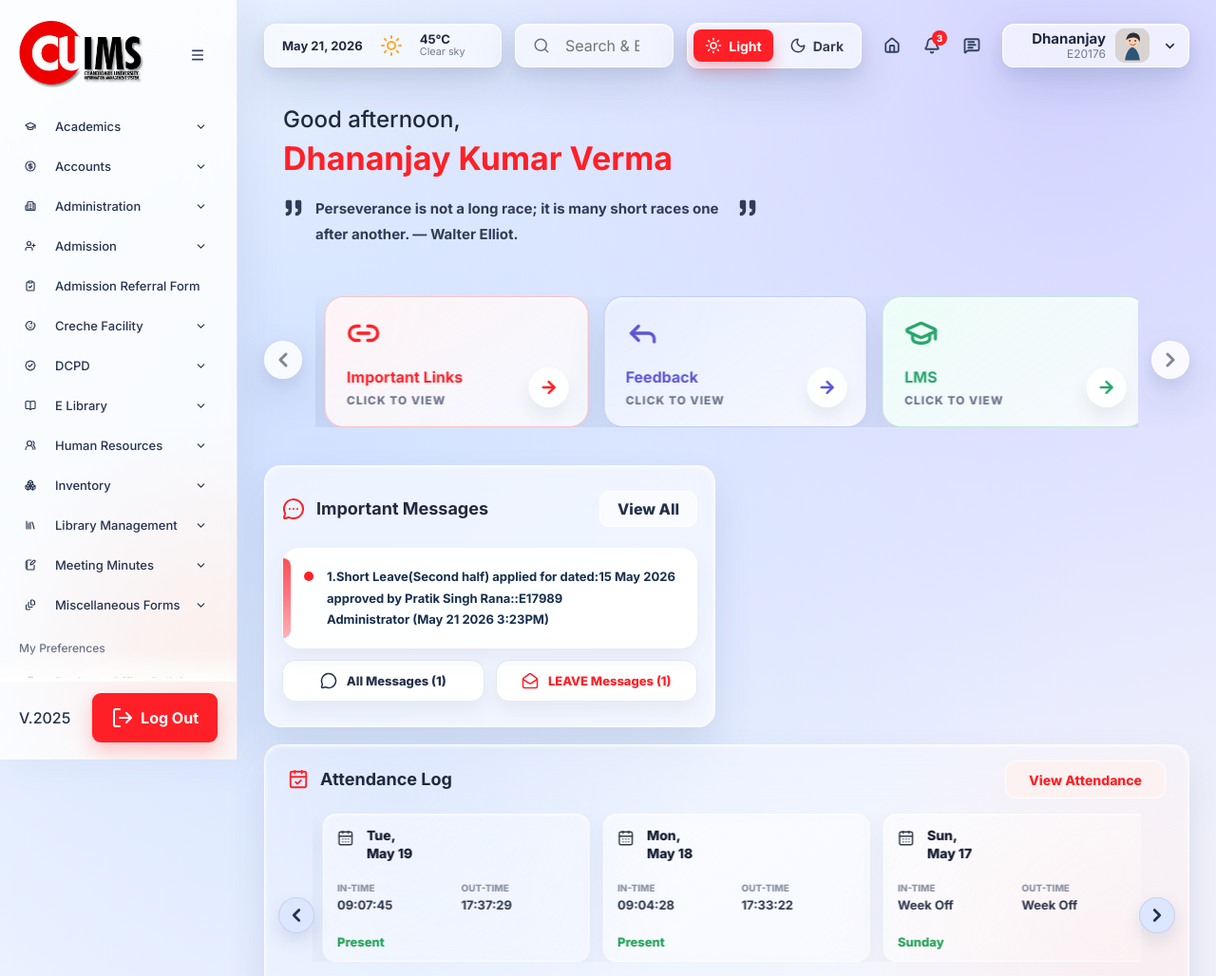
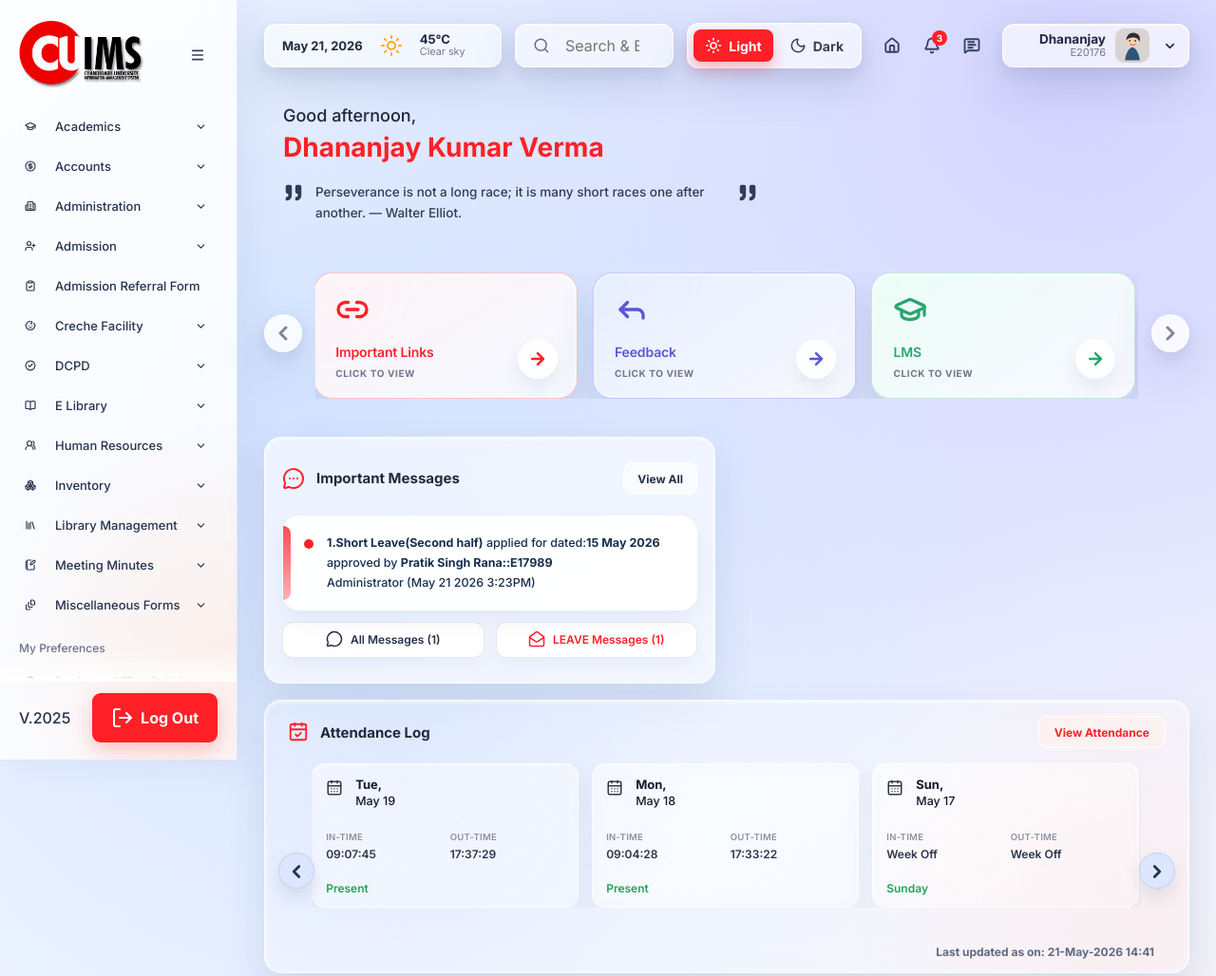
Before and after one commit to dhananjayverma/staffLms, a plain HTML site: page index.html in a window 1280 px wide. Shown: the top 1028 px of the page at 95% size. Drawn offline with nearby package versions, Linux system fonts and the light colour scheme.

```diff
--- a/css/styles.css
+++ b/css/styles.css
@@ -22,6 +22,9 @@
   min-height: 100vh;
   color: var(--ink);
   font-family: "Inter", Arial, sans-serif;
+  -webkit-font-smoothing: antialiased;
+  -moz-osx-font-smoothing: grayscale;
+  text-rendering: optimizeLegibility;
   background:
     radial-gradient(circle at 26% 17%, rgba(204, 222, 255, 0.88), transparent 32%),
     radial-gradient(circle at 88% 3%, rgba(202, 201, 255, 0.76), transparent 27%),
@@ -575,7 +578,7 @@
   place-items: center;
   color: #fff;
   font-size: 10px;
-  font-weight: 800;
+  font-weight: 700;
   background: var(--red);
   border-radius: 999px;
 }
@@ -602,13 +605,13 @@
 }
 
 .profile-pill b {
-  font-size: 15px;
+  font-size: 13.5px;
   line-height: 1.05;
   white-space: nowrap;
 }
 
 .profile-pill small {
-  font-size: 12px;
+  font-size: 11px;
   line-height: 1.05;
 }
 
@@ -653,14 +656,14 @@
 
 .greeting p {
   margin: 0 0 8px;
-  font-size: 24px;
+  font-size: 18px;
   font-weight: 500;
 }
 
 .greeting h1 {
-  margin: 0 0 22px;
+  margin: 0 0 20px;
   color: var(--red);
-  font-size: 34px;
+  font-size: 28px;
   line-height: 1.1;
   letter-spacing: 0;
 }
@@ -671,9 +674,9 @@
   max-width: 500px;
   margin: 0;
   color: #313b55;
-  font-size: 15px;
-  font-weight: 700;
-  line-height: 1.75;
+  font-size: 13.5px;
+  font-weight: 500;
+  line-height: 1.65;
 }
 
 .greeting blockquote svg {
@@ -768,17 +771,18 @@
 
 .shortcut-card h3 {
   margin: 14px 50px 6px 0;
-  font-size: 16px;
+  font-size: 14px;
+  font-weight: 600;
   line-height: 1.3;
-  letter-spacing: 0;
+  letter-spacing: -0.01em;
 }
 
 .shortcut-card p {
   margin: 0;
   color: #6f778f;
-  font-size: 12px;
-  font-weight: 800;
-  letter-spacing: 0.08em;
+  font-size: 10px;
+  font-weight: 700;
+  letter-spacing: 0.06em;
   text-transform: uppercase;
 }
 
@@ -916,7 +920,8 @@
   align-items: center;
   gap: 12px;
   margin: 0;
-  font-size: 18px;
+  font-size: 15px;
+  font-weight: 700;
 }
 
 .card-head h2 svg {
@@ -925,13 +930,14 @@
 
 .ghost-btn,
 .soft-red-btn {
-  min-height: 38px;
-  padding: 0 18px;
+  min-height: 34px;
+  padding: 0 14px;
   color: #24304a;
-  font-weight: 800;
+  font-size: 12px;
+  font-weight: 700;
   background: rgba(255, 255, 255, 0.64);
   border: 1px solid rgba(255, 255, 255, 0.78);
-  border-radius: 10px;
+  border-radius: 9px;
 }
 
 .soft-red-btn {
@@ -985,11 +991,15 @@
 .message-box p {
   margin: 0;
   color: #172f4f;
-  font-size: 13px;
-  font-weight: 700;
-  line-height: 1.75;
+  font-size: 12.5px;
+  font-weight: 500;
+  line-height: 1.65;
   overflow-wrap: break-word;
   word-break: break-word;
+}
+
+.message-box p b {
+  font-weight: 700;
 }
 
 .message-actions {
@@ -1003,18 +1013,18 @@
   display: inline-flex;
   align-items: center;
   justify-content: center;
-  gap: 10px;
-  min-height: 44px;
-  padding: 0 18px;
+  gap: 8px;
+  min-height: 38px;
+  padding: 0 14px;
   color: #24304a;
-  font-size: 13px;
-  font-weight: 800;
+  font-size: 12px;
+  font-weight: 600;
   background: rgba(255, 255, 255, 0.98);
   border: 1px solid rgba(226, 232, 240, 0.9);
-  border-radius: 14px;
+  border-radius: 11px;
   box-shadow:
     inset 0 1px 2px rgba(255, 255, 255, 0.85),
-    0 10px 18px rgba(77, 94, 135, 0.08);
+    0 8px 16px rgba(77, 94, 135, 0.06);
 }
 
 .message-actions button:last-child {
@@ -1044,7 +1054,7 @@
 }
 
 .attendance-head h2 {
-  font-size: 18px;
+  font-size: 15px;
 }
 
 .attendance-head h2 svg {
@@ -1053,10 +1063,10 @@
 }
 
 .attendance-head .soft-red-btn {
-  min-height: 40px;
-  padding: 0 24px;
-  font-size: 14px;
-  border-radius: 12px;
+  min-height: 34px;
+  padding: 0 16px;
+  font-size: 12px;
+  border-radius: 9px;
 }
 
 .attendance-list {
@@ -1148,11 +1158,16 @@
   min-width: 0;
 }
 
-.attendance-date b,
+.attendance-date b {
+  display: block;
+  font-size: 13px;
+  font-weight: 700;
+}
+
 .attendance-date span {
   display: block;
-  font-size: 14px;
-  font-weight: 800;
+  font-size: 12.5px;
+  font-weight: 500;
 }
 
 .time-row {
@@ -1165,27 +1180,29 @@
 .time-row span {
   display: block;
   color: #8b91a3;
-  font-size: 10px;
-  font-weight: 800;
+  font-size: 9.5px;
+  font-weight: 600;
   line-height: 1.1;
   white-space: nowrap;
   text-transform: uppercase;
+  letter-spacing: 0.03em;
 }
 
 .time-row b {
   display: block;
   margin-top: 5px;
   color: #2d364d;
-  font-size: 13px;
+  font-size: 12px;
+  font-weight: 600;
   line-height: 1.1;
   white-space: nowrap;
 }
 
 .status {
-  margin: 24px 0 0;
+  margin: 22px 0 0;
   color: #22a258;
-  font-size: 13px;
-  font-weight: 800;
+  font-size: 12px;
+  font-weight: 600;
 }
 
 .slider-btn {
@@ -1254,7 +1271,8 @@
   gap: 10px;
   height: 100%;
   color: #3c455c;
-  font-weight: 800;
+  font-size: 13px;
+  font-weight: 600;
   background: rgba(255, 255, 255, 0.36);
   border: 0;
   border-bottom: 1px solid rgba(255, 255, 255, 0.7);
@@ -1291,7 +1309,8 @@
 .empty-state p {
   margin: -5px 0 0;
   color: #48536b;
-  font-weight: 800;
+  font-size: 13px;
+  font-weight: 600;
   line-height: 1.45;
 }
 
@@ -1332,12 +1351,13 @@
 }
 
 .stat span {
-  font-size: 13px;
-  font-weight: 800;
+  font-size: 12px;
+  font-weight: 600;
 }
 
 .stat b {
-  font-size: 24px;
+  font-size: 20px;
+  font-weight: 600;
 }
 
 .stat.purple svg {
@@ -1361,13 +1381,14 @@
 }
 
 .feedback-tabs button {
-  min-width: 112px;
-  min-height: 40px;
+  min-width: 100px;
+  min-height: 34px;
   color: #475069;
-  font-weight: 800;
+  font-size: 12px;
+  font-weight: 600;
   background: rgba(255, 255, 255, 0.42);
   border: 1px solid rgba(255, 255, 255, 0.78);
-  border-radius: 10px 10px 0 0;
+  border-radius: 8px 8px 0 0;
 }
 
 .feedback-tabs .active {
@@ -1378,18 +1399,18 @@
 .feedback-counts {
   display: grid;
   grid-template-columns: repeat(3, 1fr);
-  min-height: 50px;
+  min-height: 40px;
   margin: 0 18px 20px;
   border: 1px solid rgba(255, 255, 255, 0.82);
-  border-radius: 0 10px 10px 10px;
+  border-radius: 0 8px 8px 8px;
 }
 
 .feedback-counts span {
   display: grid;
   place-items: center;
   color: #43506b;
-  font-size: 18px;
-  font-weight: 800;
+  font-size: 15px;
+  font-weight: 600;
 }
 
 .feedback-counts span + span {
@@ -1414,7 +1435,7 @@
 
 .team-head h2 {
   flex: 0 0 auto;
-  font-size: 16px;
+  font-size: 14px;
   line-height: 1.15;
   white-space: nowrap;
 }
@@ -1490,9 +1511,9 @@
 .member h3 {
   overflow: hidden;
   color: #222a3a;
-  font-size: 12px;
+  font-size: 11.5px;
   line-height: 1.18;
-  font-weight: 800;
+  font-weight: 600;
   text-overflow: ellipsis;
   white-space: nowrap;
 }
@@ -1501,16 +1522,16 @@
   display: block;
   margin-top: 1px;
   color: #5f6978;
-  font-size: 11px;
-  font-weight: 700;
+  font-size: 10px;
+  font-weight: 500;
   line-height: 1.2;
 }
 
 .member p {
   overflow: hidden;
   color: #566172;
-  font-size: 10px;
-  font-weight: 600;
+  font-size: 9.5px;
+  font-weight: 500;
   line-height: 1.35;
   text-overflow: ellipsis;
   white-space: nowrap;
@@ -1538,7 +1559,7 @@
   color: #fff;
   font-size: 8px;
   line-height: 1.1;
-  font-weight: 800;
+  font-weight: 600;
   background: #34445e;
   border-radius: 4px;
 }
@@ -1552,8 +1573,8 @@
   color: #16a052;
   align-self: start;
   padding-top: 3px;
-  font-size: 11px;
-  font-weight: 800;
+  font-size: 10.5px;
+  font-weight: 600;
 }
 
 .member button {
@@ -1579,8 +1600,8 @@
   width: calc(100% - 36px);
   margin: 1px 16px 11px;
   color: var(--red);
-  font-size: 12px;
-  font-weight: 800;
+  font-size: 11.5px;
+  font-weight: 600;
   text-decoration: none;
 }
 
@@ -1610,7 +1631,7 @@
 
 .announcement-head h2 {
   min-width: 220px;
-  font-size: 18px;
+  font-size: 15px;
 }
 
 .announcement-head label {
@@ -1739,7 +1760,7 @@
 
 .uploaded-by {
   margin-top: 12px !important;
-  font-weight: 800;
+  font-weight: 600;
 }
 
 .announcement-item {
@@ -1840,9 +1861,9 @@
 
 .footer-help b {
   color: var(--red);
-  font-size: 12px;
+  font-size: 11.5px;
   line-height: 1;
-  font-weight: 800;
+  font-weight: 600;
   text-transform: uppercase;
 }
 
@@ -2069,7 +2090,7 @@
   }
 
   .greeting h1 {
-    font-size: 28px;
+    font-size: 22px;
   }
 
   .shortcut-grid,
@@ -2109,13 +2130,15 @@
     width: 100%;
   }
 
-  .attendance-date b,
+  .attendance-date b {
+    font-size: 13px;
+  }
   .attendance-date span {
-    font-size: 14px;
+    font-size: 12.5px;
   }
 
   .time-row b {
-    font-size: 13px;
+    font-size: 12px;
   }
 
   .cuims-preview {
--- a/index.html
+++ b/index.html
@@ -108,7 +108,7 @@
 
           <div class="shortcut-panel">
             <button class="shortcut-nav shortcut-prev" type="button" aria-label="Previous shortcut"><i data-lucide="chevron-left"></i></button>
-            <div class="shortcut-grid owl-carousel" id="shortcutGrid">
+            <div class="shortcut-grid" id="shortcutGrid">
               <article class="shortcut-card cyan-soft">
                 <i data-lucide="messages-square" class="shortcut-icon"></i>
                 <h3>Chat Conversation</h3>
@@ -170,7 +170,7 @@
               <button class="soft-red-btn" type="button">View Attendance</button>
             </div>
             <button class="slider-btn left" type="button" aria-label="Previous days"><i data-lucide="chevron-left"></i></button>
-            <div class="attendance-list owl-carousel" id="attendanceList"></div>
+            <div class="attendance-list" id="attendanceList"></div>
             <button class="slider-btn right" type="button" aria-label="Next days"><i data-lucide="chevron-right"></i></button>
             <p class="updated">Last updated as on: 21-May-2026 14:41</p>
           </article>
--- a/js/app.js
+++ b/js/app.js
@@ -34,6 +34,9 @@
 
 function renderAttendance() {
   const list = document.querySelector("#attendanceList");
+  if (!list) {
+    return;
+  }
 
   list.innerHTML = attendance
     .map(
@@ -64,19 +67,19 @@
   }
 
   if (window.jQuery && jQuery.fn.owlCarousel) {
+    list.classList.add("owl-carousel");
     const carousel = jQuery(list);
 
     carousel.owlCarousel({
       autoplay: true,
-      autoplayHoverPause: true,
-      autoplaySpeed: 1200,
-      autoplayTimeout: 4200,
+      autoplayHoverPause: false,
+      autoplayTimeout: 3000,
       dots: false,
-      loop: attendance.length > 1,
+      loop: attendance.length > 3,
       margin: 14,
       nav: false,
       slideBy: 1,
-      smartSpeed: 900,
+      smartSpeed: 450,
       mouseDrag: true,
       touchDrag: true,
       pullDrag: true,
@@ -88,8 +91,16 @@
       },
     });
 
-    prevButton.addEventListener("click", () => carousel.trigger("prev.owl.carousel"));
-    nextButton.addEventListener("click", () => carousel.trigger("next.owl.carousel"));
+    prevButton.addEventListener("click", () => {
+      carousel.trigger("prev.owl.carousel");
+      carousel.trigger("stop.owl.autoplay");
+      carousel.trigger("play.owl.autoplay", [3000]);
+    });
+    nextButton.addEventListener("click", () => {
+      carousel.trigger("next.owl.carousel");
+      carousel.trigger("stop.owl.autoplay");
+      carousel.trigger("play.owl.autoplay", [3000]);
+    });
     return;
   }
 
@@ -123,6 +134,9 @@
 
 function renderTeam() {
   const list = document.querySelector("#teamList");
+  if (!list) {
+    return;
+  }
 
   list.innerHTML = team
     .map(
@@ -155,6 +169,11 @@
   const mobileMenu = document.querySelector("#mobileMenu");
   const sidebar = document.querySelector("#sidebar");
   const appShell = document.querySelector(".app-shell");
+
+  if (!navToggle || !mobileMenu || !sidebar || !appShell) {
+    return;
+  }
+
   const mobileQuery = window.matchMedia("(max-width: 1050px)");
   let isSidebarAnimating = false;
 
@@ -191,6 +210,10 @@
 
 function setupTheme() {
   const themeButtons = document.querySelectorAll("[data-theme-option]");
+  if (themeButtons.length === 0) {
+    return;
+  }
+
   const savedTheme = localStorage.getItem("cuims-theme");
   const prefersDark = window.matchMedia("(prefers-color-scheme: dark)").matches;
   const initialTheme = savedTheme || (prefersDark ? "dark" : "light");
@@ -226,19 +249,19 @@
   }
 
   if (window.jQuery && jQuery.fn.owlCarousel) {
+    shortcutGrid.classList.add("owl-carousel");
     const carousel = jQuery(shortcutGrid);
 
     carousel.owlCarousel({
       autoplay: true,
-      autoplayHoverPause: true,
-      autoplaySpeed: 1200,
-      autoplayTimeout: 4200,
+      autoplayHoverPause: false,
+      autoplayTimeout: 3000,
       dots: false,
       loop: true,
       margin: 16,
       nav: false,
       slideBy: 1,
-      smartSpeed: 900,
+      smartSpeed: 450,
       mouseDrag: true,
       touchDrag: true,
       pullDrag: true,
@@ -249,8 +272,16 @@
       },
     });
 
-    prevButton.addEventListener("click", () => carousel.trigger("prev.owl.carousel"));
-    nextButton.addEventListener("click", () => carousel.trigger("next.owl.carousel"));
+    prevButton.addEventListener("click", () => {
+      carousel.trigger("prev.owl.carousel");
+      carousel.trigger("stop.owl.autoplay");
+      carousel.trigger("play.owl.autoplay", [3000]);
+    });
+    nextButton.addEventListener("click", () => {
+      carousel.trigger("next.owl.carousel");
+      carousel.trigger("stop.owl.autoplay");
+      carousel.trigger("play.owl.autoplay", [3000]);
+    });
     return;
   }
 
@@ -268,6 +299,7 @@
   nextButton.addEventListener("click", () => scrollShortcuts(1));
 }
 
+document.addEventListener("DOMContentLoaded", () => {
   renderAttendance();
   renderTeam();
   setupNavigation();
@@ -278,3 +310,4 @@
   if (window.lucide) {
     lucide.createIcons();
   }
+});
```
Lines whose indentation alone changed are shown as unchanged.
